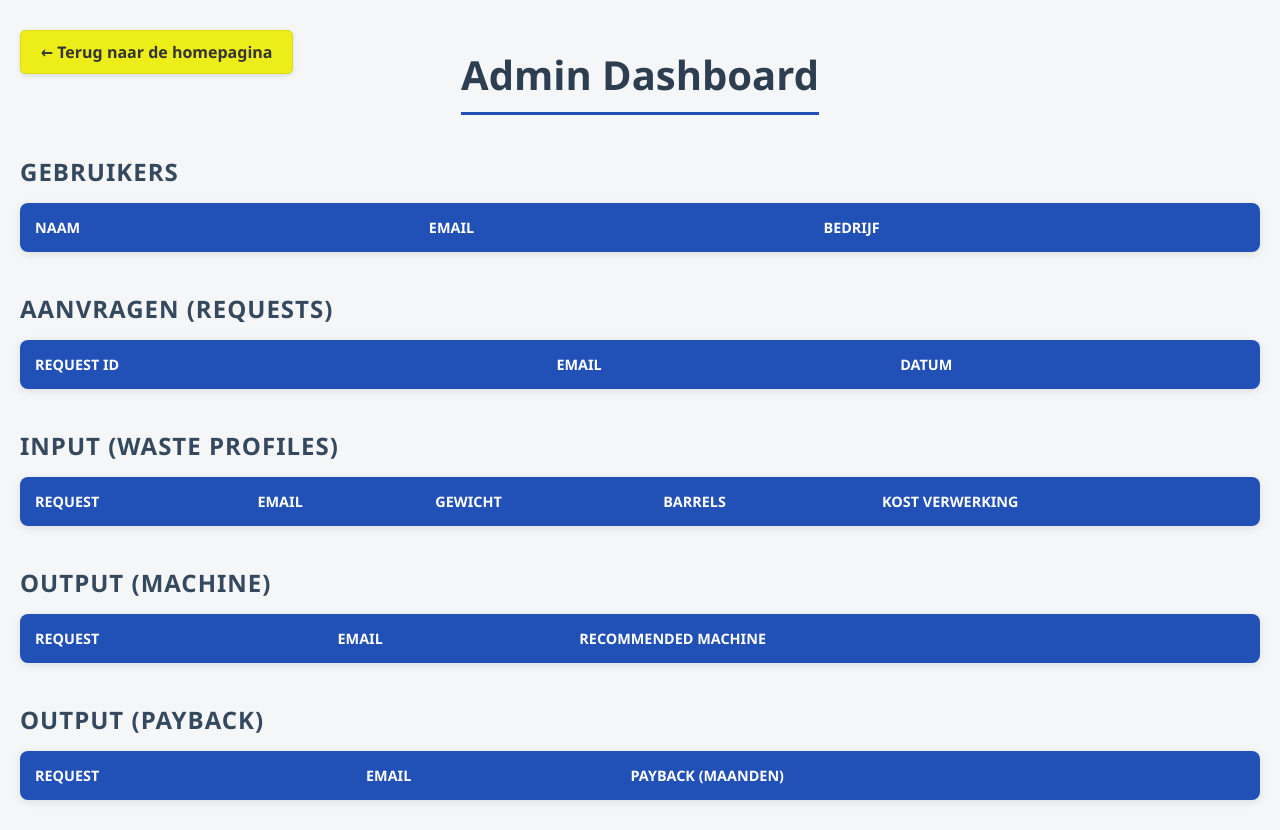
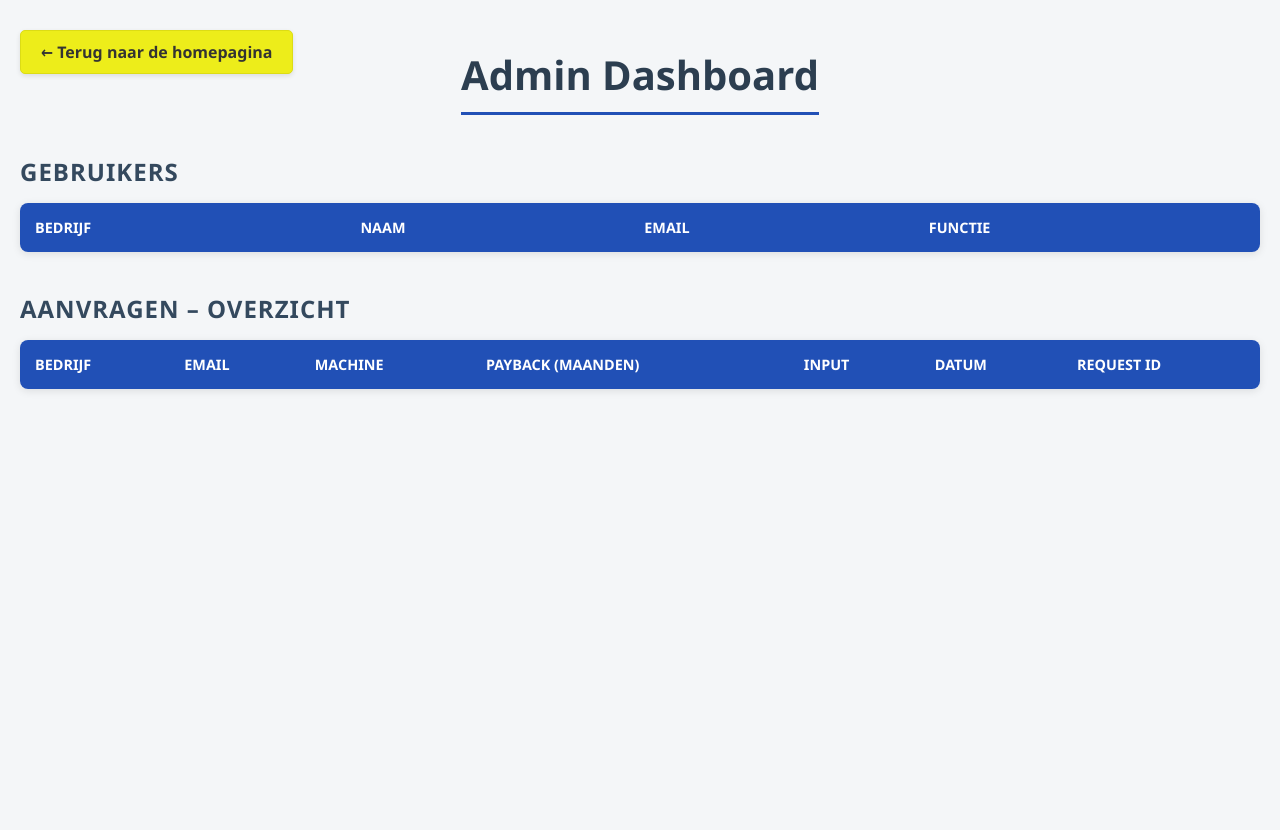
Before and after one commit to A-D-DBS-application/web-application-2025-group41, a Flask app: page /admin in a window 1280 px wide. After the commit the page ends 391 px from the top, so only its background shows below. Run offline with Flask 3, Linux system fonts and the light colour scheme; the visitor is signed in with stand-in values (Sample User, id 1); data that the repository does not hold is empty.

Commit message:
Eerste aanpassing van admin page

```diff
--- a/Mediwaste Solutions BV_app/app/routes.py
+++ b/Mediwaste Solutions BV_app/app/routes.py
@@ -231,27 +231,67 @@ def admin_dashboard():
     if not session.get("is_admin"):
         return redirect(url_for("main.homepage"))
 
+    # Pagination
+    page = request.args.get("page", default=1, type=int)
+    page_size = 20
+    offset = (page - 1) * page_size
+
+    # Load all users
     users = User.query.all()
 
-    requests = Request.query.options(joinedload(Request.user)).all()
+    # JOIN QUERY – alles in één rij
+    results = (
+        db.session.query(
+            Request.id.label("request_id"),
+            Request.created_at.label("created_at"),
 
-    waste_profiles = WasteProfile.query.options(
-        joinedload(WasteProfile.request).joinedload(Request.user)
-    ).all()
+            User.email.label("email"),
+            User.name_organization.label("company"),
+            User.name_user.label("username"),
 
-    machine_calcs = MachineSizeCalc1.query.options(
-        joinedload(MachineSizeCalc1.request).joinedload(Request.user)
-    ).all()
+            WasteProfile.hmw_total_weight,
+            WasteProfile.cost_collection_processing,
+            WasteProfile.wiva_types,
+            WasteProfile.number_of_barrels_1,
+            WasteProfile.number_of_barrels_2,
+            WasteProfile.number_of_barrels_3,
+            WasteProfile.number_of_barrels_4,
+            WasteProfile.volume_barrels_1,
+            WasteProfile.volume_barrels_2,
+            WasteProfile.volume_barrels_3,
+            WasteProfile.volume_barrels_4,
+            WasteProfile.cost_hmw_barrels_1,
+            WasteProfile.cost_hmw_barrels_2,
+            WasteProfile.cost_hmw_barrels_3,
+            WasteProfile.cost_hmw_barrels_4,
+            WasteProfile.steam_generator_needed,
 
-    payback_calcs = PaybackPeriodCalc2.query.options(
-        joinedload(PaybackPeriodCalc2.request).joinedload(Request.user)
-    ).all()
+            MachineSizeCalc1.recommended_machine_id,
+            PaybackPeriodCalc2.payback_months
+        )
+        .join(User, User.id == Request.user_id)
+        .join(WasteProfile, WasteProfile.request_id == Request.id)
+        .join(MachineSizeCalc1, MachineSizeCalc1.request_id == Request.id)
+        .join(PaybackPeriodCalc2, PaybackPeriodCalc2.request_id == Request.id)
+        .order_by(Request.created_at.desc())
+        .limit(page_size)
+        .offset(offset)
+        .all()
+    )
 
-    return render_lang(
+    # COUNT FOR PAGINATION
+    total_requests = Request.query.count()
+    max_pages = (total_requests + page_size - 1) // page_size
+
+    has_prev = page > 1
+    has_next = page < max_pages
+
+    return render_template(
         "admin_dashboard.html",
         users=users,
-        requests=requests,
-        wastes=waste_profiles,
-        machines=machine_calcs,
-        paybacks=payback_calcs
+        requests=results,
+        page=page,
+        has_prev=has_prev,
+        has_next=has_next,
+        max_pages=max_pages
     )
--- a/Mediwaste Solutions BV_app/app/templates/admin_dashboard.html
+++ b/Mediwaste Solutions BV_app/app/templates/admin_dashboard.html
@@ -5,142 +5,192 @@
     <meta name="viewport" content="width=device-width, initial-scale=1.0">
     <title>Admin Dashboard</title>
     <link rel="stylesheet" href="{{ url_for('static', filename='css/admin.css') }}">
+
+    <style>
+        .details-row {
+            display: none;
+            background-color: #f7faff;
+        }
+
+        .details-cell {
+            padding: 20px;
+        }
+
+        .details-btn {
+            background-color: #2150b6;
+            color: white;
+            border: none;
+            padding: 8px 14px;
+            border-radius: 6px;
+            cursor: pointer;
+            font-size: 0.9rem;
+        }
+
+        .details-btn:hover {
+            background-color: #183f8f;
+        }
+
+        .input-block { margin-bottom: 12px; }
+        .input-title { font-weight: bold; }
+    </style>
 </head>
+
 <body>
 
     <a href="{{ url_for('main.homepage') }}" class="home-btn">← Terug naar de homepagina</a>
 
     <h1>Admin Dashboard</h1>
 
+    <!-- USERS TABLE -->
     <h2>Gebruikers</h2>
-    <table id="table-users">
+
+    <table>
         <thead>
             <tr>
+                <th>Bedrijf</th>
                 <th>Naam</th>
                 <th>Email</th>
-                <th>Bedrijf</th>
+                <th>Functie</th>
             </tr>
         </thead>
         <tbody>
             {% for u in users %}
             <tr>
+                <td>{{ u.name_organization }}</td>
                 <td>{{ u.name_user }}</td>
                 <td>{{ u.email }}</td>
-                <td>{{ u.name_organization }}</td>
+                <td>{{ u.position }}</td>
             </tr>
             {% endfor %}
         </tbody>
     </table>
 
-    <h2>Aanvragen (Requests)</h2>
-    <table id="table-requests">
+
+    <!-- REQUEST TABLE -->
+    <h2>Aanvragen – Overzicht</h2>
+
+    <table>
         <thead>
             <tr>
+                <th>Bedrijf</th>
+                <th>Email</th>
+                <th>Machine</th>
+                <th>Payback (maanden)</th>
+                <th>Input</th>
+                <th>Datum</th>
                 <th>Request ID</th>
-                <th>Email</th>
-                <th>Datum</th>
             </tr>
         </thead>
+
         <tbody>
             {% for r in requests %}
+            <!-- MAIN ROW -->
             <tr>
-                <td>{{ r.id }}</td>
-                <td>{{ r.user.email }}</td>
+                <td>{{ r.company }}</td>
+                <td>{{ r.email }}</td>
+                <td>{{ r.recommended_machine_id }}</td>
+                <td>{{ r.payback_months }}</td>
+
+                <td>
+                    <button class="details-btn" data-target="details-{{ loop.index0 }}">
+                        Bekijk details
+                    </button>
+                </td>
+
                 <td>{{ r.created_at.strftime('%Y-%m-%d %H:%M') }}</td>
+                <td>{{ r.request_id }}</td>
+            </tr>
+
+            <!-- DETAILS ROW -->
+            <tr id="details-{{ loop.index0 }}" class="details-row">
+                <td colspan="7" class="details-cell">
+
+                    <h3>Input Details</h3>
+
+                    <div class="input-block">
+                        <span class="input-title">Totaal gewicht RMA:</span> {{ r.hmw_total_weight }} kg
+                    </div>
+
+                    <div class="input-block">
+                        <span class="input-title">Kost ophaling/verbranding:</span> € {{ r.cost_collection_processing }}
+                    </div>
+
+                    <div class="input-block">
+                        <span class="input-title">Aantal WIVA types:</span> {{ r.wiva_types }}
+                    </div>
+
+                    <h4>WIVA-vaten per type</h4>
+
+                    <div class="input-block">
+                        <strong>Type 1</strong><br>
+                        Aantal: {{ r.number_of_barrels_1 }}<br>
+                        Volume: {{ r.volume_barrels_1 }} L<br>
+                        Kost: € {{ r.cost_hmw_barrels_1 }}
+                    </div>
+
+                    <div class="input-block">
+                        <strong>Type 2</strong><br>
+                        Aantal: {{ r.number_of_barrels_2 }}<br>
+                        Volume: {{ r.volume_barrels_2 }} L<br>
+                        Kost: € {{ r.cost_hmw_barrels_2 }}
+                    </div>
+
+                    <div class="input-block">
+                        <strong>Type 3</strong><br>
+                        Aantal: {{ r.number_of_barrels_3 }}<br>
+                        Volume: {{ r.volume_barrels_3 }} L<br>
+                        Kost: € {{ r.cost_hmw_barrels_3 }}
+                    </div>
+
+                    <div class="input-block">
+                        <strong>Type 4</strong><br>
+                        Aantal: {{ r.number_of_barrels_4 }}<br>
+                        Volume: {{ r.volume_barrels_4 }} L<br>
+                        Kost: € {{ r.cost_hmw_barrels_4 }}
+                    </div>
+
+                    <div class="input-block">
+                        <span class="input-title">Stoomgenerator nodig:</span>
+                        {% if r.steam_generator_needed %}Ja{% else %}Nee{% endif %}
+                    </div>
+
+                </td>
             </tr>
             {% endfor %}
         </tbody>
     </table>
 
-    <h2>Input (Waste Profiles)</h2>
-    <table id="table-input">
-        <thead>
-            <tr>
-                <th>Request</th>
-                <th>Email</th>
-                <th>Gewicht</th>
-                <th>Barrels</th>
-                <th>Kost verwerking</th>
-            </tr>
-        </thead>
-        <tbody>
-            {% for w in wastes %}
-            <tr>
-                <td>{{ w.request_id }}</td>
-                <td>{{ w.request.user.email }}</td>
-                <td>{{ w.hmw_total_weight }}</td>
-                <td>{{ w.number_of_barrels_1 }}</td>
-                <td>{{ w.cost_collection_processing }}</td>
-            </tr>
-            {% endfor %}
-        </tbody>
-    </table>
 
-    <h2>Output (Machine)</h2>
-    <table id="table-machine">
-        <thead>
-            <tr>
-                <th>Request</th>
-                <th>Email</th>
-                <th>Recommended Machine</th>
-            </tr>
-        </thead>
-        <tbody>
-            {% for m in machines %}
-            <tr>
-                <td>{{ m.request_id }}</td>
-                <td>{{ m.request.user.email }}</td>
-                <td>{{ m.recommended_machine_id }}</td>
-            </tr>
-            {% endfor %}
-        </tbody>
-    </table>
+    <!-- PAGINATION -->
+    <div style="text-align: center; margin-top: 25px;">
 
-    <h2>Output (Payback)</h2>
-    <table id="table-payback">
-        <thead>
-            <tr>
-                <th>Request</th>
-                <th>Email</th>
-                <th>Payback (maanden)</th>
-            </tr>
-        </thead>
-        <tbody>
-            {% for p in paybacks %}
-            <tr>
-                <td>{{ p.request_id }}</td>
-                <td>{{ p.request.user.email }}</td>
-                <td>{{ p.payback_months }}</td>
-            </tr>
-            {% endfor %}
-        </tbody>
-    </table>
+        {% if has_prev %}
+            <a href="{{ url_for('main.admin_dashboard', page=page-1) }}"
+               class="show-more-btn"
+               style="margin-right: 10px;">
+                ← Vorige
+            </a>
+        {% endif %}
 
+        {% if has_next %}
+            <a href="{{ url_for('main.admin_dashboard', page=page+1) }}"
+               class="show-more-btn"
+               style="margin-left: 10px;">
+                Volgende →
+            </a>
+        {% endif %}
+
+    </div>
+
+
+    <!-- DETAILS JS -->
     <script>
-        document.addEventListener("DOMContentLoaded", function() {
-            const tables = document.querySelectorAll("table");
-
-            tables.forEach(table => {
-                const tbody = table.querySelector("tbody");
-                const rows = tbody.querySelectorAll("tr");
-                const limit = 10;
-
-                if (rows.length > limit) {
-                    for (let i = limit; i < rows.length; i++) {
-                        rows[i].classList.add("hidden-row");
-                    }
-
-                    const btn = document.createElement("button");
-                    btn.innerText = "Meer tonen (" + (rows.length - limit) + ")";
-                    btn.className = "show-more-btn";
-
-                    table.parentNode.insertBefore(btn, table.nextSibling);
-
-                    btn.addEventListener("click", function() {
-                        rows.forEach(row => row.classList.remove("hidden-row"));
-                        btn.remove();
-                    });
-                }
+        document.addEventListener("DOMContentLoaded", () => {
+            document.querySelectorAll(".details-btn").forEach(btn => {
+                btn.addEventListener("click", () => {
+                    const row = document.getElementById(btn.dataset.target);
+                    row.style.display = row.style.display === "table-row" ? "none" : "table-row";
+                });
             });
         });
     </script>
```
